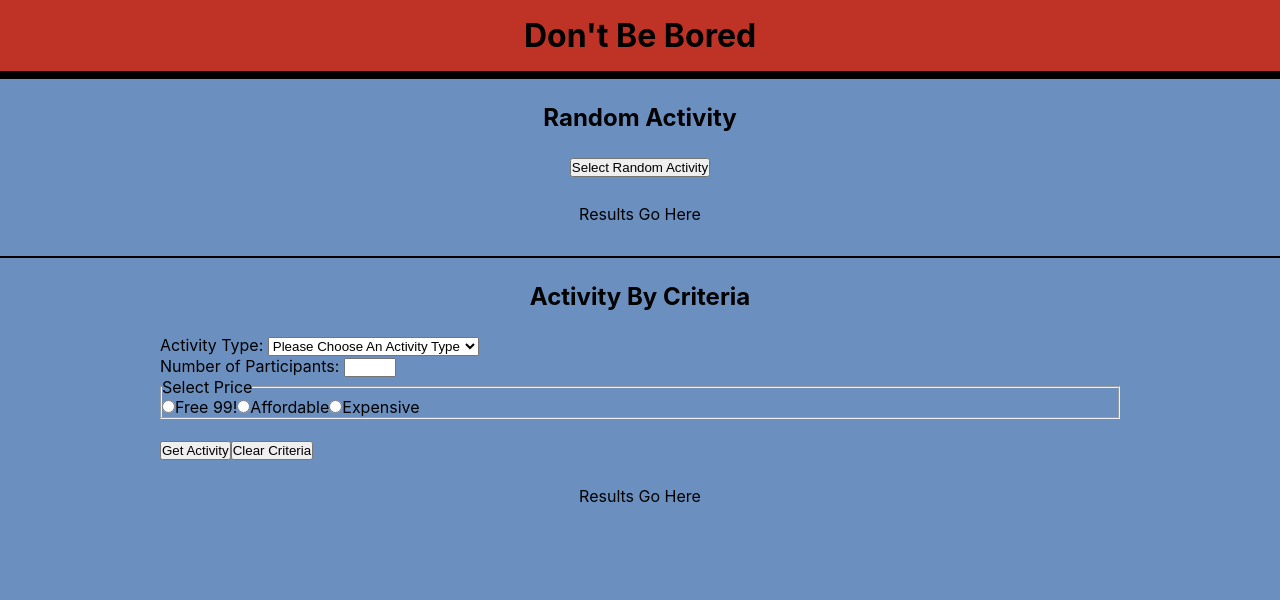
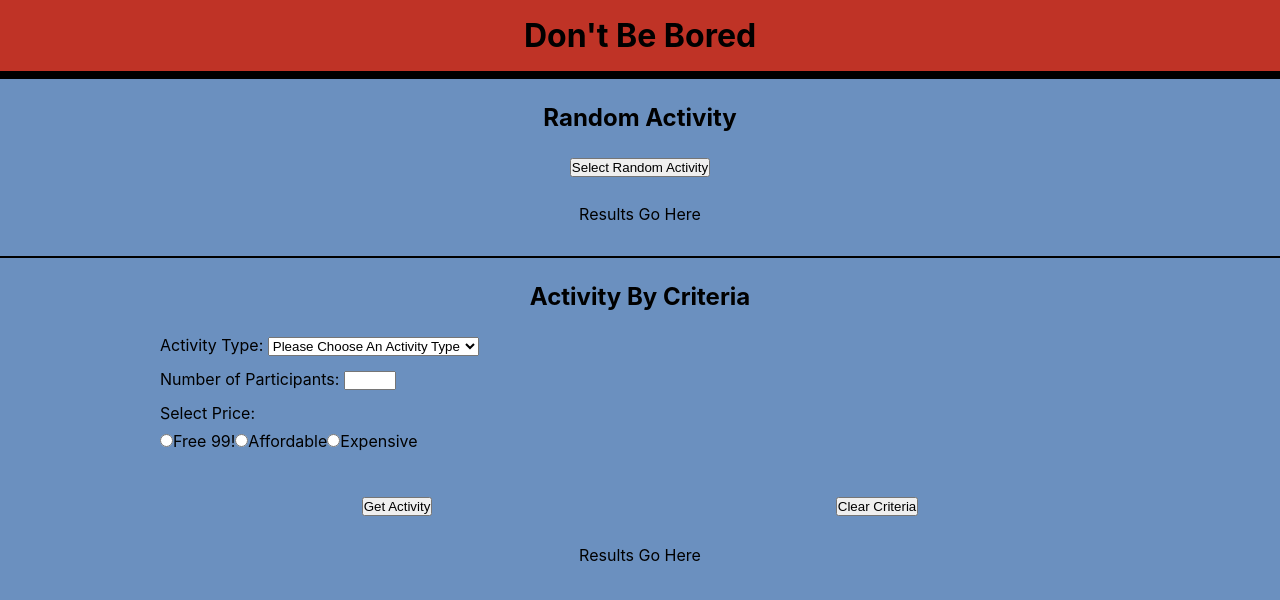
Before and after one commit to CrystalRedmon/nodeserver, a React (Create React App) app in the folder client/: page / in a window 1280 px wide. Shown: the top 600 px of the page. Built offline with nearby package versions, Linux system fonts and the light colour scheme.

Commit message:
add margin and padding to activityByCriteria component

```diff
--- a/client/src/components/ActitivyByCriteria/ActivityByCriteria.jsx
+++ b/client/src/components/ActitivyByCriteria/ActivityByCriteria.jsx
@@ -92,8 +92,7 @@ function ActivityByCriteria() {
         <fieldset onChange={getPriceCriteria}
           className='border-0'>
 
-          <legend>Select Price</legend>
-          {/* /// TODO- REMOVE BORDER  */}
+          <legend>Select Price:</legend>
           <input type='radio' name='priceInput' value='0'>
           </input>
           <label htmlFor='priceInput'>Free 99!</label>
@@ -109,6 +108,7 @@ function ActivityByCriteria() {
         </fieldset>
         <br></br>
 
+        <div className="button-container">
           <button type='submit'>
             Get Activity
           </button >
@@ -116,6 +116,9 @@ function ActivityByCriteria() {
           <button type='reset' onClick={resetCriteria}>
             Clear Criteria
           </button>
+
+        </div>
+
       </form>
 
       <div>
--- a/client/src/components/App/App.css
+++ b/client/src/components/App/App.css
@@ -1,31 +1,32 @@
-*{
+* {
   box-sizing: border-box;
   margin: 0;
   padding: 0;
 }
+
 .App {
   text-align: center;
 }
 
-.App-header{
-background-color: #BF3326;
-padding: 1em;
-border-bottom: solid black 8px;
+.App-header {
+  background-color: #BF3326;
+  padding: 1em;
+  border-bottom: solid black 8px;
 }
 
-body{
+body {
   background-color: #6B90BF;
 }
 
-h2{
+h2 {
   margin: 1em auto;
 }
 
-button{
+button {
   margin: 0 auto 2em auto;
 }
 
-.random-container{
+.random-container {
   border-bottom: solid black 2px;
   padding-bottom: 2em;
 }
@@ -34,6 +35,24 @@ button{
   width: 75%;
   margin: auto;
   text-align: left;
+}
+
+.button-container {
+  display: flex;
+
+}
+
+fieldset {
+  border: none;
+
+}
+
+form * {
+  margin-bottom: 1em;
+}
+
+legend, label{
+  margin-bottom: .5em;
 }
 
 
```
Lines whose indentation alone changed are shown as unchanged.
